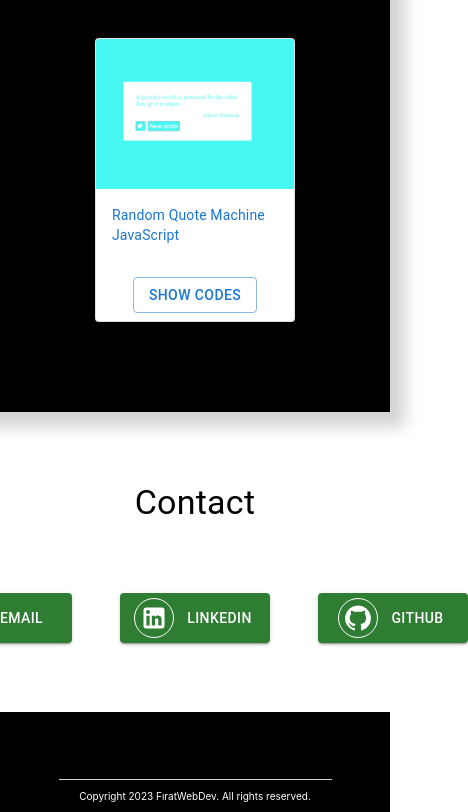
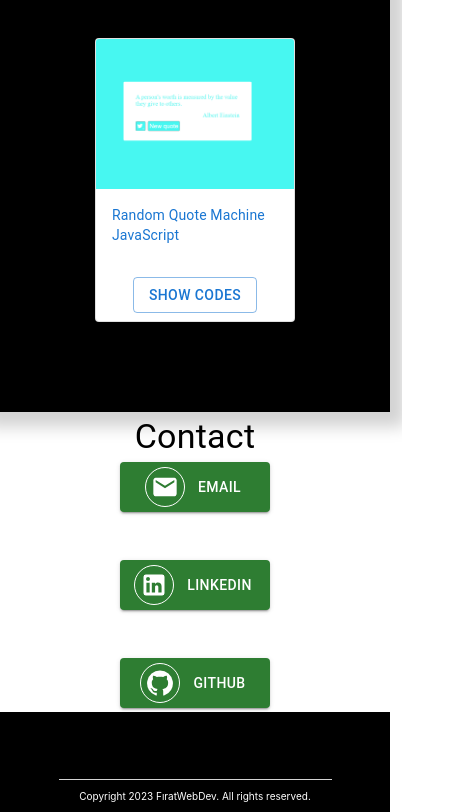
Before and after one commit to FiratSomek/Portfolio-react, a React (Create React App) app: page / in a window 390 px wide. Shown: the part 3645-4457 px from the top of the page, 468 px wide, since content can reach past the window. Built offline with nearby package versions, Linux system fonts and the light colour scheme.

Commit message:
Update index.tsx

```diff
--- a/src/components/Contact/index.tsx
+++ b/src/components/Contact/index.tsx
@@ -1,10 +1,12 @@
 import "./styles.css";
-import { Typography, Stack, Button } from "@mui/material";
+import { Typography, Stack, Button, useMediaQuery } from "@mui/material";
 import EmailIcon from "@mui/icons-material/Email";
 import LinkedInIcon from "@mui/icons-material/LinkedIn";
 import GitHubIcon from "@mui/icons-material/GitHub";
 
 export const Contact = () => {
+  const isSmallScreen = useMediaQuery("(max-width:650px)");
+
   const handleEmailClick = () => {
     window.open("mailto:frtsmk1996@gmail.com");
   };
@@ -24,7 +26,7 @@ export const Contact = () => {
       </div>
       <div>
         <Stack
-          direction="row"
+          direction={isSmallScreen ? "column" : "row"}
           justifyContent="center"
           alignItems="center"
           spacing={6}
```
